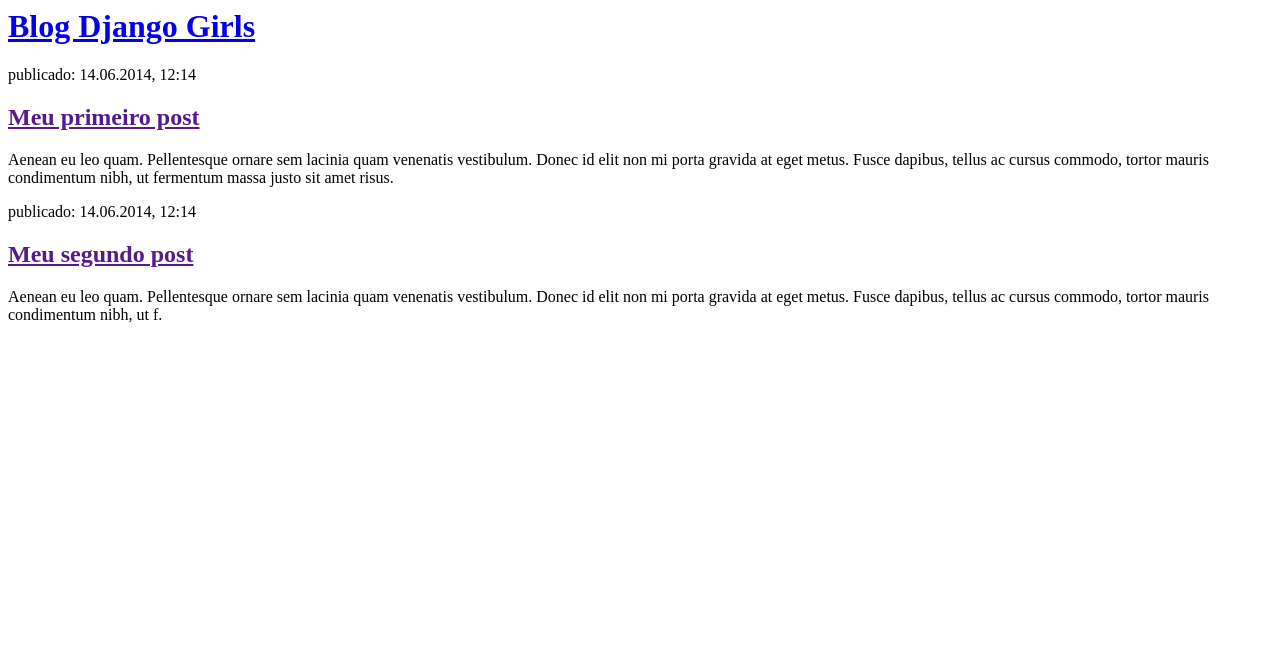
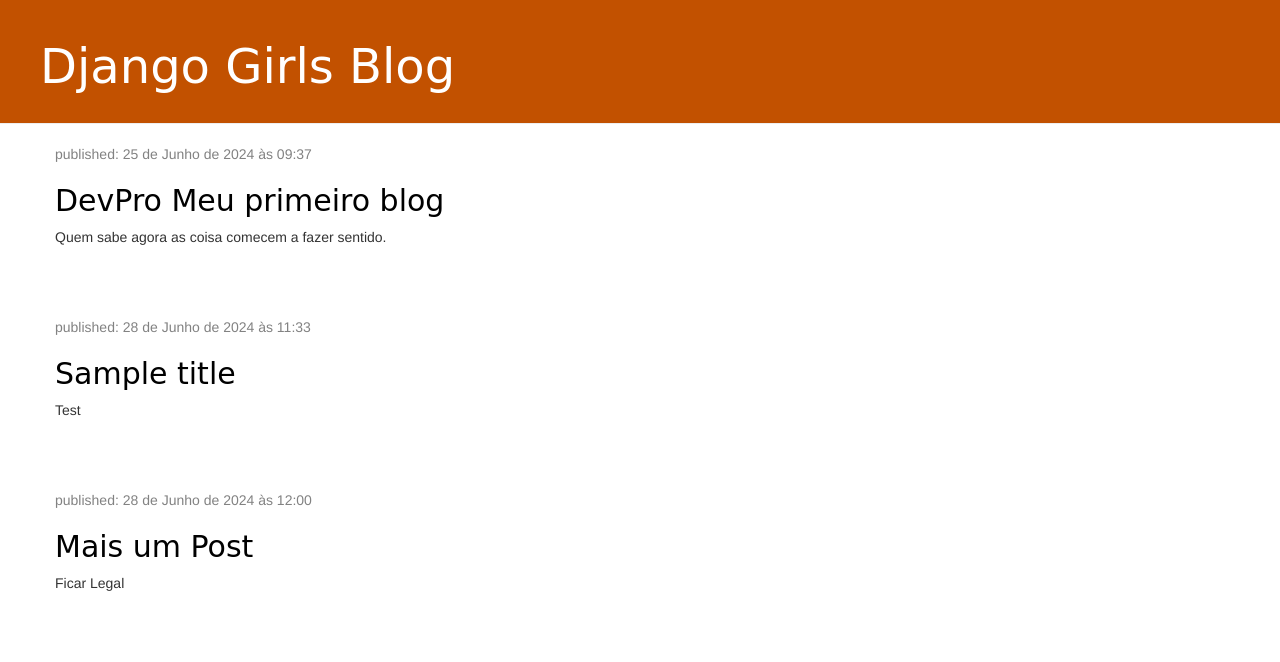
Before and after one commit to JeffersonGalv/dgdevpro, a Django app: page / in a window 1280 px wide. Shown: the top 662 px of the page. Run offline with Django 4.2, Linux system fonts and the light colour scheme; data comes from the database, SQL or seed files in the repository; both versions use the stored data as it was after the commit; some libraries are stand-ins or nearby versions.

Commit message:
CSS, HTML e tudo!

```diff
--- /dev/null
+++ b/blog/static/css/blog.css
@@ -0,0 +1,46 @@
+.page-header {
+    background-color: #C25100;
+    margin-top: 0;
+    padding: 20px 20px 20px 40px;
+}
+
+.page-header h1, .page-header h1 a, .page-header h1 a:visited, .page-header h1 a:active {
+    color: #ffffff;
+    font-size: 36pt;
+    text-decoration: none;
+}
+
+.content {
+    margin-left: 40px;
+}
+
+h1, h2, h3, h4 {
+    font-family: 'Lobster', cursive;
+}
+
+.date {
+    color: #828282;
+}
+
+.save {
+    float: right;
+}
+
+.post-form textarea, .post-form input {
+    width: 100%;
+}
+
+.top-menu, .top-menu:hover, .top-menu:visited {
+    color: #ffffff;
+    float: right;
+    font-size: 26pt;
+    margin-right: 20px;
+}
+
+.post {
+    margin-bottom: 70px;
+}
+
+.post h2 a, .post h2 a:visited {
+    color: #000000;
+}
--- a/blog/templates/blog/post_list.html
+++ b/blog/templates/blog/post_list.html
@@ -1,22 +1,31 @@
+{% load static %}
 <html>
     <head>
         <title>Blog Django Girls</title>
+        <link rel="stylesheet" href="//maxcdn.bootstrapcdn.com/bootstrap/3.2.0/css/bootstrap.min.css">
+        <link rel="stylesheet" href="//maxcdn.bootstrapcdn.com/bootstrap/3.2.0/css/bootstrap-theme.min.css">
+        <link rel="stylesheet" href="{% static 'css/blog.css' %}">
     </head>
     <body>
-        <div>
-            <h1><a href="/">Blog Django Girls</a></h1>
+        <div class="page-header">
+            <h1><a href="/">Django Girls Blog</a></h1>
         </div>
 
-        <div>
-            <p>publicado: 14.06.2014, 12:14</p>
-            <h2><a href="">Meu primeiro post</a></h2>
-            <p>Aenean eu leo quam. Pellentesque ornare sem lacinia quam venenatis vestibulum. Donec id elit non mi porta gravida at eget metus. Fusce dapibus, tellus ac cursus commodo, tortor mauris condimentum nibh, ut fermentum massa justo sit amet risus.</p>
+        <div class="content container">
+            <div class="row">
+                <div class="col-md-8">
+                    {% for post in posts %}
+                        <div class="post">
+                            <div class="date">
+                                <p>published: {{ post.published_date }}</p>
+                            </div>
+                            <h2><a href="">{{ post.title }}</a></h2>
+                            <p>{{ post.text|linebreaksbr }}</p>
+                        </div>
+                    {% endfor %}
+                </div>
+            </div>
         </div>
 
-        <div>
-            <p>publicado: 14.06.2014, 12:14</p>
-            <h2><a href="">Meu segundo post</a></h2>
-            <p>Aenean eu leo quam. Pellentesque ornare sem lacinia quam venenatis vestibulum. Donec id elit non mi porta gravida at eget metus. Fusce dapibus, tellus ac cursus commodo, tortor mauris condimentum nibh, ut f.</p>
-        </div>
     </body>
 </html>
--- a/blog/urls.py
+++ b/blog/urls.py
@@ -3,8 +3,5 @@ from . import views
 
 urlpatterns = [
   path('', views.post_list, name='post_list'),
-  path('portao', views.portao),
-  path('sala', views.sala),
-  path('quarto', views.quarto)
 
 ]
--- a/blog/views.py
+++ b/blog/views.py
@@ -1,17 +1,8 @@
 from django.shortcuts import render
 from django.http import HttpResponse
-
-def portao(request):
-    return HttpResponse("Você chegou ao partão da casa.")
-
-
-def sala(request):
-    return HttpResponse("Você chegou na sala. Sente-se no sofá!")
-
-
-def quarto(request):
-    return HttpResponse("Agora esta no quarto, pode deitar.")
-
+from .models import Post
+from django.utils import timezone
 
 def post_list(request):
-    return render(request, 'blog/post_list.html', {})
+    posts = Post.objects.filter(published_date__lte=timezone.now()).order_by('published_date')
+    return render(request, 'blog/post_list.html', {"posts": posts})
```
Also changed, not shown: db.sqlite3.
